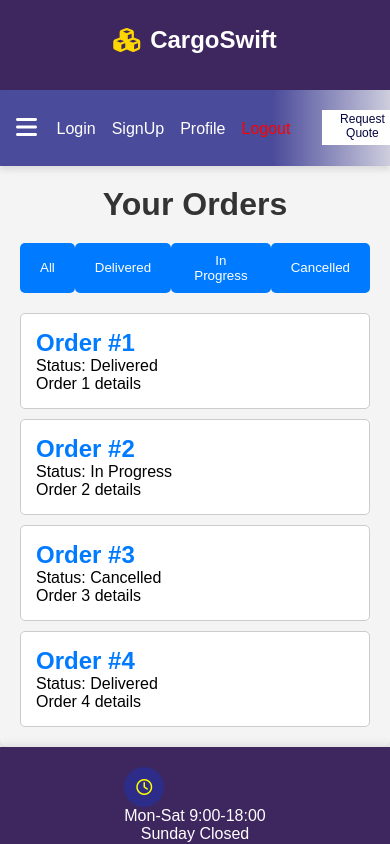
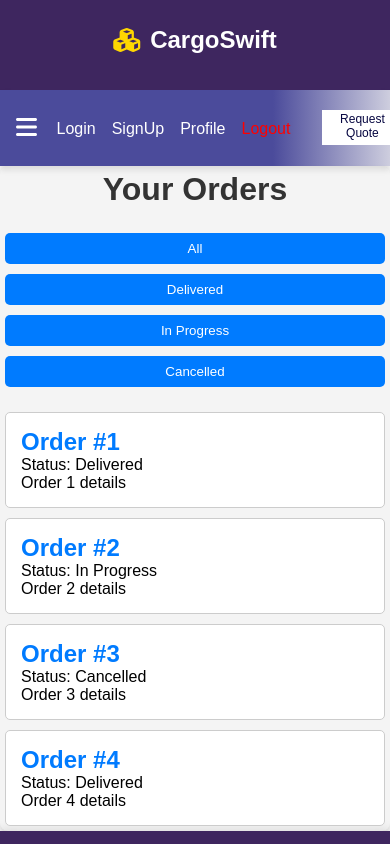
Before and after one commit to talanta-cc/CargoSwift_web, a React (Create React App) app: page /orders in a window 390 px wide. Shown: the top 844 px of the page. Built offline with nearby package versions, Linux system fonts and the light colour scheme.

Commit message:
making orders page responsive

```diff
--- a/src/pages/Orders/OrderList.css
+++ b/src/pages/Orders/OrderList.css
@@ -17,6 +17,7 @@
     display: flex;
     justify-content: space-around;
     margin-bottom: 20px;
+    flex-wrap: wrap;
   }
 
   .filter-buttons button {
@@ -27,6 +28,7 @@
     border-radius: 5px;
     cursor: pointer;
     transition: background-color 0.3s ease;
+    margin: 5px;
   }
 
   .filter-buttons button:hover {
@@ -50,3 +52,29 @@
     margin-top: 0;
     color: #007bff;
   }
+
+  @media (max-width: 768px) {
+    .order-list {
+      padding: 10px;
+    }
+
+    .filter-buttons {
+      flex-direction: column;
+      align-items: center;
+    }
+
+    .filter-buttons button {
+      width: 100%;
+      margin: 5px 0;
+    }
+  }
+
+  @media (max-width: 480px) {
+    .order-list {
+      padding: 5px;
+    }
+
+    .filter-buttons button {
+      padding: 8px 15px;
+    }
+  }
```
